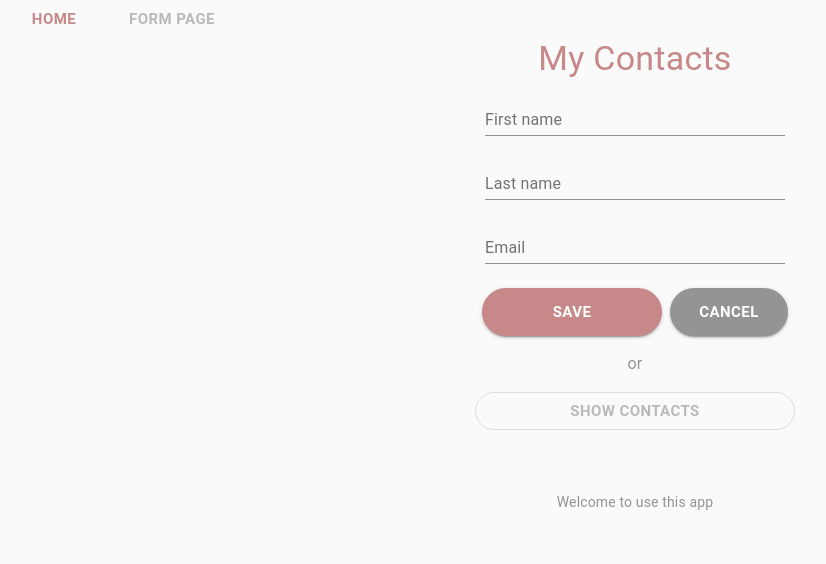
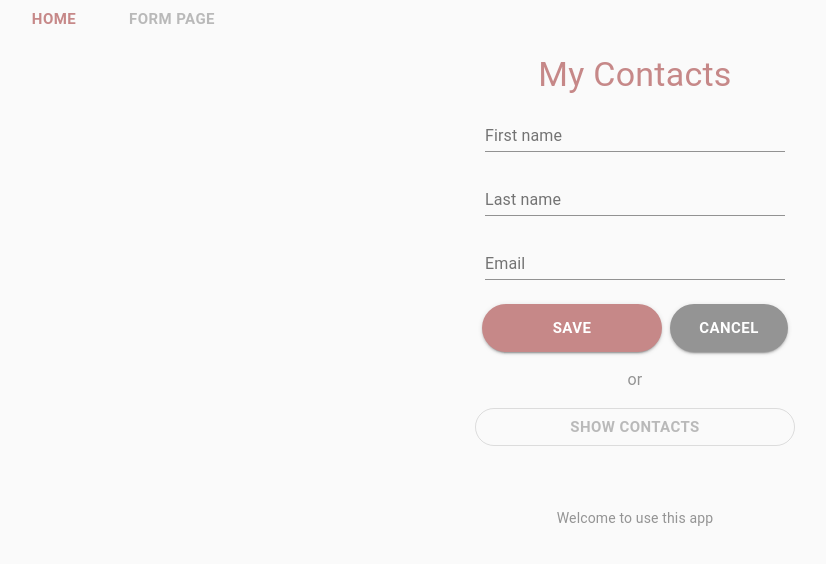
Before and after one commit to sritala/ContactList, a Next.js app: page /FormPage in a window 1280 px wide. Shown: the top 564 px of the page, without its empty margins (5-831 px from the left). Built offline with nearby package versions, Linux system fonts and the light colour scheme.

Commit message:
refactoring list view

```diff
--- a/src/components/ui/Dialog.tsx
+++ b/src/components/ui/Dialog.tsx
@@ -133,7 +133,7 @@ export default function FullScreenDialog({ list, values }: Props) {
           My information
         </Typography>
         <Typography variant={'h6'}>
-            {list.map((i) => {
+            {list.map((values) => {
               return (
                 <ul className={classes.ul}>
                   <li>
--- a/src/pages/FormPage.tsx
+++ b/src/pages/FormPage.tsx
@@ -12,11 +12,11 @@ const useStyles = makeStyles(() => ({
         display: 'flex',
         flexDirection:'column',
         alignItems: 'center',
-        justifyContent: 'center'
+        justifyContent: 'center',
+        paddingTop: '1rem',
     },
 
 }));
-
 
 function FormPage() {
     const classes = useStyles();
```
